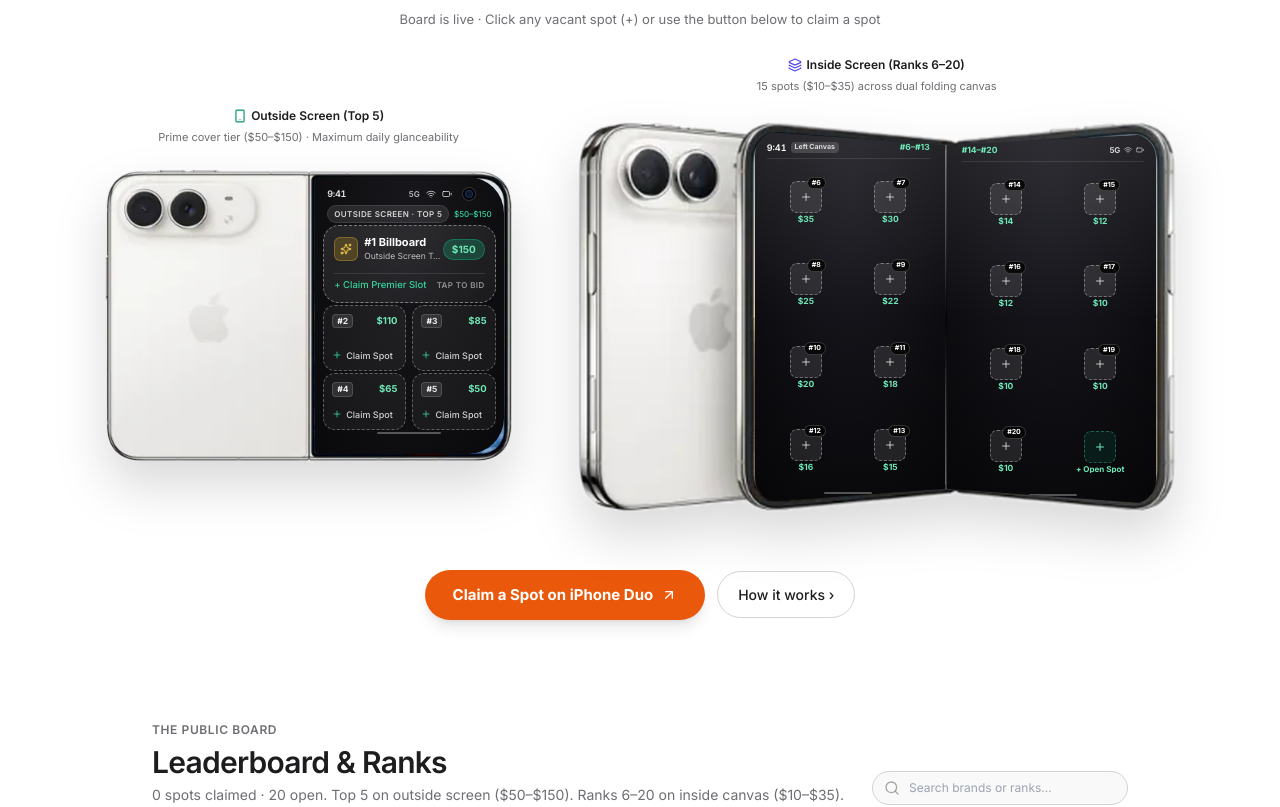
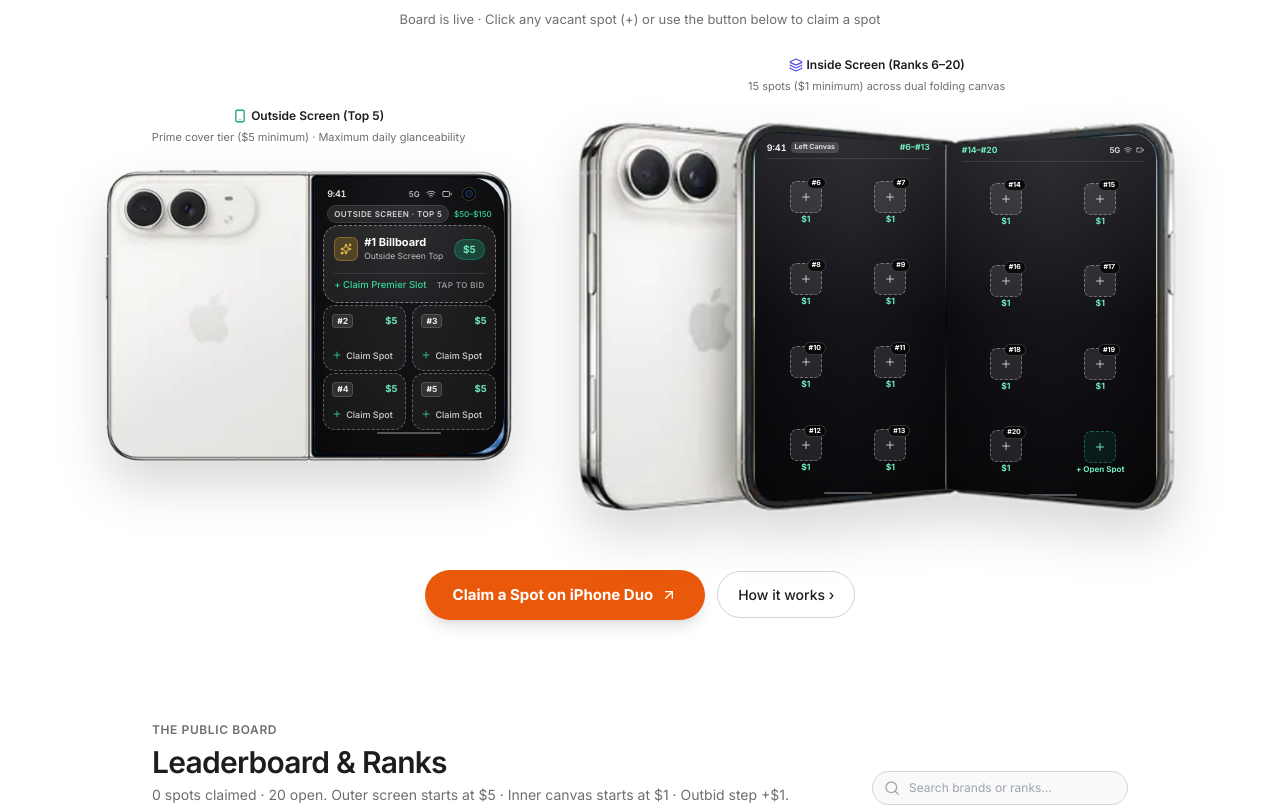
Before and after one commit to r69shabh/tinyspot, a React (Vite) app: page / in a window 1280 px wide. Shown: the part 700-1507 px from the top of the page. Built offline with nearby package versions, Linux system fonts and the light colour scheme; no server answers.

Commit message:
feat: configure  minimum for inner canvas and  minimum for outer screen with + outbid system

```diff
--- a/src/components/BidModal.jsx
+++ b/src/components/BidModal.jsx
@@ -41,8 +41,8 @@
 
       const currentSpot = spots.find(s => s.rank === targetRank);
       const isOccupied = currentSpot && currentSpot.brandName;
-      const basePrice = SPOT_BASE_PRICES[targetRank] || 20;
-      const minRequired = isOccupied ? (currentSpot.bidAmount + 5) : basePrice;
+      const basePrice = SPOT_BASE_PRICES[targetRank] || (targetRank <= 5 ? 5 : 1);
+      const minRequired = isOccupied ? (currentSpot.bidAmount + 1) : basePrice;
       setBidAmountUSD(minRequired);
 
       if (!url) {
@@ -55,8 +55,8 @@
 
   const currentSpot = spots.find(s => s.rank === selectedRank);
   const isOccupied = currentSpot && Boolean(currentSpot.brandName);
-  const basePrice = SPOT_BASE_PRICES[selectedRank] || 20;
-  const minRequiredBidUSD = isOccupied ? (currentSpot.bidAmount + 5) : basePrice;
+  const basePrice = SPOT_BASE_PRICES[selectedRank] || (selectedRank <= 5 ? 5 : 1);
+  const minRequiredBidUSD = isOccupied ? (currentSpot.bidAmount + 1) : basePrice;
 
   // Auto-detect brand name & favicon from URL
   const handleUrlChange = (newUrl) => {
@@ -82,8 +82,8 @@
     setSelectedRank(r);
     const spot = spots.find(s => s.rank === r);
     const occupied = spot && spot.brandName;
-    const base = SPOT_BASE_PRICES[r] || 20;
-    const min = occupied ? (spot.bidAmount + 5) : base;
+    const base = SPOT_BASE_PRICES[r] || (r <= 5 ? 5 : 1);
+    const min = occupied ? (spot.bidAmount + 1) : base;
     setBidAmountUSD(min);
   };
 
@@ -310,24 +310,24 @@
               onChange={(e) => handleRankChange(e.target.value)}
               className="w-full rounded-xl border border-hairline bg-mist/40 px-3 py-2 text-[13px] font-semibold text-ink outline-none focus:border-ink focus:bg-white transition-all cursor-pointer"
             >
-              <optgroup label="Outside Screen (Premier Top 5)">
+              <optgroup label="Outside Screen (Premier Top 5 — Min $5)">
                 {[1, 2, 3, 4, 5].map(r => {
                   const s = spots.find(spot => spot.rank === r);
-                  const price = s?.brandName ? (s.bidAmount + 5) : (SPOT_BASE_PRICES[r] || 20);
+                  const price = s?.brandName ? (s.bidAmount + 1) : (SPOT_BASE_PRICES[r] || 5);
                   return (
                     <option key={r} value={r}>
-                      Spot #{r} — {s?.brandName ? `Outbid ${s.brandName} from $${price}` : `Vacant (Base: $${price})`}
+                      Spot #{r} — {s?.brandName ? `Outbid ${s.brandName} from $${price}` : `Vacant (From $${price})`}
                     </option>
                   );
                 })}
               </optgroup>
-              <optgroup label="Inside Screen (Ranks 6–20)">
+              <optgroup label="Inside Screen (Ranks 6–20 — Min $1)">
                 {[6, 7, 8, 9, 10, 11, 12, 13, 14, 15, 16, 17, 18, 19, 20].map(r => {
                   const s = spots.find(spot => spot.rank === r);
-                  const price = s?.brandName ? (s.bidAmount + 5) : (SPOT_BASE_PRICES[r] || 20);
+                  const price = s?.brandName ? (s.bidAmount + 1) : (SPOT_BASE_PRICES[r] || 1);
                   return (
                     <option key={r} value={r}>
-                      Spot #{r} — {s?.brandName ? `Outbid ${s.brandName} from $${price}` : `Vacant (Base: $${price})`}
+                      Spot #{r} — {s?.brandName ? `Outbid ${s.brandName} from $${price}` : `Vacant (From $${price})`}
                     </option>
                   );
                 })}
@@ -452,7 +452,7 @@
               <input
                 type="number"
                 min={inputCurrency === 'INR' ? usdToInr(minRequiredBidUSD) : minRequiredBidUSD}
-                step={inputCurrency === 'INR' ? 500 : 5}
+                step={inputCurrency === 'INR' ? 80 : 1}
                 value={inputCurrency === 'INR' ? usdToInr(bidAmountUSD) : bidAmountUSD}
                 onChange={(e) => {
                   const val = Number(e.target.value);
@@ -476,8 +476,8 @@
             <div className="mt-2 flex items-center gap-1.5">
               <span className="text-[10px] uppercase font-bold text-ink-2 mr-1">Add:</span>
               {(inputCurrency === 'INR'
-                ? [500, 2000, 5000, 10000]
-                : [5, 25, 50, 100]
+                ? [80, 400, 1000, 2500]
+                : [1, 5, 10, 25]
               ).map(bump => (
                 <button
                   key={bump}
@@ -498,8 +498,8 @@
             </div>
 
             <div className="mt-2 text-[10px] text-ink-2 flex justify-between items-center">
-              <span>Starts from base: <strong>${minRequiredBidUSD} USD</strong> (₹{usdToInr(minRequiredBidUSD).toLocaleString()})</span>
-              <span className="text-emerald-700 font-medium">Min step: +$5 / +₹500</span>
+              <span>Starts from: <strong>${minRequiredBidUSD} USD</strong> (₹{usdToInr(minRequiredBidUSD).toLocaleString()})</span>
+              <span className="text-emerald-700 font-medium">Min outbid: +$1 / +₹80</span>
             </div>
           </div>
 
--- a/src/components/FAQ.jsx
+++ b/src/components/FAQ.jsx
@@ -20,9 +20,9 @@
       icon: Zap,
       category: 'Auction Mechanics',
       q: 'How does outbidding work, and what if someone takes my slot?',
-      summary: 'Starting from $10–$25 inside ($50 cover). Outbid by +$5 (+₹500) and sponsors gracefully shift down.',
+      summary: 'Starting from $1 inside ($5 outer screen). Outbid by +$1 (+₹80) and sponsors gracefully shift down.',
       detail:
-        'Any open spot can be claimed starting from accessible base floors ($10–$35 for inside canvas spots; $50–$150 for outside cover spots). If another sponsor wishes to take your specific rank, they must outbid you by at least $5 USD (₹500 INR). When that happens, you are not kicked off the board—your sponsor slot moves down to the next rank. You retain full link and logo presence, and you can reclaim your top position at any time by simply paying the difference.',
+        'Any open spot can be claimed starting from accessible base floors ($1 for inside canvas spots; $5 minimum for outside cover spots). If another sponsor wishes to take your specific rank, they must outbid you by at least $1 USD (₹80 INR). When that happens, you are not kicked off the board—your sponsor slot moves down to the next rank. You retain full link and logo presence, and you can reclaim your top position at any time by simply paying the difference.',
     },
     {
       id: 'perks',
--- a/src/components/Footer.jsx
+++ b/src/components/Footer.jsx
@@ -110,11 +110,11 @@
                 </div>
                 <div className="flex justify-between items-center py-1 border-b border-hairline/40">
                   <dt className="text-ink-2">Outside Cover Slots</dt>
-                  <dd className="font-semibold text-ink">Top 5 Spots ($50–$150)</dd>
+                  <dd className="font-semibold text-ink">Top 5 Spots ($5 min)</dd>
                 </div>
                 <div className="flex justify-between items-center py-1 border-b border-hairline/40">
                   <dt className="text-ink-2">Inside Canvas Slots</dt>
-                  <dd className="font-semibold text-ink">15 Spots ($10–$35)</dd>
+                  <dd className="font-semibold text-ink">15 Spots ($1 min)</dd>
                 </div>
                 <div className="flex justify-between items-center py-1 border-b border-hairline/40">
                   <dt className="text-ink-2">Daily Live Audience</dt>
--- a/src/components/Header.jsx
+++ b/src/components/Header.jsx
@@ -107,7 +107,7 @@
 
       {/* Description */}
       <p className="mx-auto mt-4 max-w-xl text-[15px] leading-relaxed text-ink-2 sm:text-[17px]">
-        An outbid auction for 20 permanent spots on the first folding iPhone Duo in India. The <span className="font-semibold text-ink">top 5 command the outside cover screen</span> ($50–$150). Ranks <span className="font-semibold text-ink">6–20 take the dual folding screen inside</span> ($10–$35).
+        An outbid auction for 20 permanent spots on Apple's first iPhone Duo in India. Claim a spot on the <span className="font-semibold text-ink">outer screen from $5</span>, or on the <span className="font-semibold text-ink">inner dual screen from $1</span>. Outbid anytime to climb the ranks.
       </p>
 
       {/* Real-world Visibility Badges */}
--- a/src/components/HowItWorks.jsx
+++ b/src/components/HowItWorks.jsx
@@ -7,19 +7,19 @@
       num: '1',
       title: 'Pick your spot & set your bid',
       icon: ShieldCheck,
-      desc: 'Claim any vacant spot starting from its base price, or outbid an existing sponsor by +$5 (₹500). Secure checkout powered by Dodo Payments with Cards, Apple Pay, Google Pay, and UPI.',
+      desc: 'Claim any spot starting from $1 ($5 minimum for the outer screen), or outbid an existing sponsor by +$1 (₹80). Secure checkout powered by Dodo Payments with Cards, Apple Pay, Google Pay, and UPI.',
     },
     {
       num: '2',
       title: 'Top 5 on the cover display',
       icon: Smartphone,
-      desc: 'Ranks #1–#5 command the high-frequency front screen ($50–$150). This is the display seen whenever the device is in hand or resting on a table. #1 earns the prominent hero billboard widget.',
+      desc: 'Ranks #1–#5 command the high-frequency front screen ($5 minimum). This is the display seen whenever the device is in hand or resting on a table. #1 earns the prominent hero billboard widget.',
     },
     {
       num: '3',
       title: '15 spots on the dual folding canvas',
       icon: Layers,
-      desc: 'Ranks #6–#20 secure spots ($10–$35) across the 7.6-inch unfolded inner OLED screen. 8 spots live on the left panel and 7 spots live on the right panel.',
+      desc: 'Ranks #6–#20 secure spots starting from just $1 across the 7.6-inch unfolded inner OLED screen. 8 spots live on the left panel and 7 spots live on the right panel.',
     },
     {
       num: '4',
--- a/src/components/InsideScreen.jsx
+++ b/src/components/InsideScreen.jsx
@@ -18,7 +18,7 @@
       rank,
       id: `spot-${rank}`,
       screen: 'inside-left',
-      bidAmount: SPOT_BASE_PRICES[rank] || 50,
+      bidAmount: SPOT_BASE_PRICES[rank] || 1,
       brandName: null,
     };
   });
@@ -29,7 +29,7 @@
       rank,
       id: `spot-${rank}`,
       screen: 'inside-right',
-      bidAmount: SPOT_BASE_PRICES[rank] || 25,
+      bidAmount: SPOT_BASE_PRICES[rank] || 1,
       brandName: null,
     };
   });
--- a/src/components/Leaderboard.jsx
+++ b/src/components/Leaderboard.jsx
@@ -43,7 +43,7 @@
             Leaderboard & Ranks
           </h2>
           <p className="mt-1 text-[14px] text-ink-2">
-            {claimedCount} spots claimed · {20 - Math.min(20, claimedCount)} open. Top 5 on outside screen ($50–$150). Ranks 6–20 on inside canvas ($10–$35).
+            {claimedCount} spots claimed · {20 - Math.min(20, claimedCount)} open. Outer screen starts at $5 · Inner canvas starts at $1 · Outbid step +$1.
           </p>
         </div>
 
--- a/src/components/OutsideScreen.jsx
+++ b/src/components/OutsideScreen.jsx
@@ -10,11 +10,11 @@
   onClaim,
   showFullDevice = true,
 }) {
-  const spot1 = spots.find(s => s.rank === 1) || { rank: 1, id: 'spot-1', bidAmount: SPOT_BASE_PRICES[1] || 150 };
-  const spot2 = spots.find(s => s.rank === 2) || { rank: 2, id: 'spot-2', bidAmount: SPOT_BASE_PRICES[2] || 110 };
-  const spot3 = spots.find(s => s.rank === 3) || { rank: 3, id: 'spot-3', bidAmount: SPOT_BASE_PRICES[3] || 85 };
-  const spot4 = spots.find(s => s.rank === 4) || { rank: 4, id: 'spot-4', bidAmount: SPOT_BASE_PRICES[4] || 65 };
-  const spot5 = spots.find(s => s.rank === 5) || { rank: 5, id: 'spot-5', bidAmount: SPOT_BASE_PRICES[5] || 50 };
+  const spot1 = spots.find(s => s.rank === 1) || { rank: 1, id: 'spot-1', bidAmount: SPOT_BASE_PRICES[1] || 5 };
+  const spot2 = spots.find(s => s.rank === 2) || { rank: 2, id: 'spot-2', bidAmount: SPOT_BASE_PRICES[2] || 5 };
+  const spot3 = spots.find(s => s.rank === 3) || { rank: 3, id: 'spot-3', bidAmount: SPOT_BASE_PRICES[3] || 5 };
+  const spot4 = spots.find(s => s.rank === 4) || { rank: 4, id: 'spot-4', bidAmount: SPOT_BASE_PRICES[4] || 5 };
+  const spot5 = spots.find(s => s.rank === 5) || { rank: 5, id: 'spot-5', bidAmount: SPOT_BASE_PRICES[5] || 5 };
 
   // If showing full device (ceramic back on left + cover screen on right)
   if (showFullDevice) {
--- a/src/components/PhoneShowcase.jsx
+++ b/src/components/PhoneShowcase.jsx
@@ -145,7 +145,7 @@
                   <Smartphone className="h-3.5 w-3.5 text-emerald-600" />
                   Outside Screen (Top 5)
                 </span>
-                <p className="text-[11px] text-ink-2">Prime cover tier ($50–$150) · Maximum daily glanceability</p>
+                <p className="text-[11px] text-ink-2">Prime cover tier ($5 minimum) · Maximum daily glanceability</p>
               </div>
               <OutsideScreen
                 spots={spots}
@@ -163,7 +163,7 @@
                   <Layers className="h-3.5 w-3.5 text-indigo-600" />
                   Inside Screen (Ranks 6–20)
                 </span>
-                <p className="text-[11px] text-ink-2">15 spots ($10–$35) across dual folding canvas</p>
+                <p className="text-[11px] text-ink-2">15 spots ($1 minimum) across dual folding canvas</p>
               </div>
               <InsideScreen
                 spots={spots}
--- a/src/data/initialBoard.js
+++ b/src/data/initialBoard.js
@@ -1,32 +1,32 @@
 export const TARGET_PRICE_USD = 3600; // $3,600 USD
 export const TARGET_PRICE_INR = 299900; // ₹2,99,900 INR (Apple iPhone Duo India launch price)
-export const MIN_OUTBID_STEP_USD = 5; // $5 min outbid gap
-export const MIN_OUTBID_STEP_INR = 500; // ₹500 min outbid gap
+export const MIN_OUTBID_STEP_USD = 1; // $1 min outbid gap
+export const MIN_OUTBID_STEP_INR = 80; // ₹80 min outbid gap
 
 // Accessible starting base prices:
-// Outside Cover Screen (Top 5 spots): $150, $110, $85, $65, $50 ($50–$150)
-// Inside Unfolded Screen (15 spots): $35, $30, $25, $22, $20, $18, $16, $15, $14, $12, $12, $10, $10, $10, $10 ($10–$35)
+// Outside Cover Screen (Top 5 spots): $5 USD minimum
+// Inside Unfolded Screen (Ranks 6–20): $1 USD minimum
 export const SPOT_BASE_PRICES = {
-  1: 150,
-  2: 110,
-  3: 85,
-  4: 65,
-  5: 50,
-  6: 35,
-  7: 30,
-  8: 25,
-  9: 22,
-  10: 20,
-  11: 18,
-  12: 16,
-  13: 15,
-  14: 14,
-  15: 12,
-  16: 12,
-  17: 10,
-  18: 10,
-  19: 10,
-  20: 10,
+  1: 5,
+  2: 5,
+  3: 5,
+  4: 5,
+  5: 5,
+  6: 1,
+  7: 1,
+  8: 1,
+  9: 1,
+  10: 1,
+  11: 1,
+  12: 1,
+  13: 1,
+  14: 1,
+  15: 1,
+  16: 1,
+  17: 1,
+  18: 1,
+  19: 1,
+  20: 1,
 };
 
 // Pure scratch initial state: 0 demo brands, all 20 spots vacant
@@ -40,7 +40,7 @@
       brandName: null,
       url: null,
       tagline: null,
-      bidAmount: SPOT_BASE_PRICES[rank] || 20,
+      bidAmount: SPOT_BASE_PRICES[rank] || (rank <= 5 ? 5 : 1),
       logoBg: null,
       logoText: null,
       claimedAt: null,
```
Also changed, not shown: 1 other file (tests, documents, lock files or other folders).
